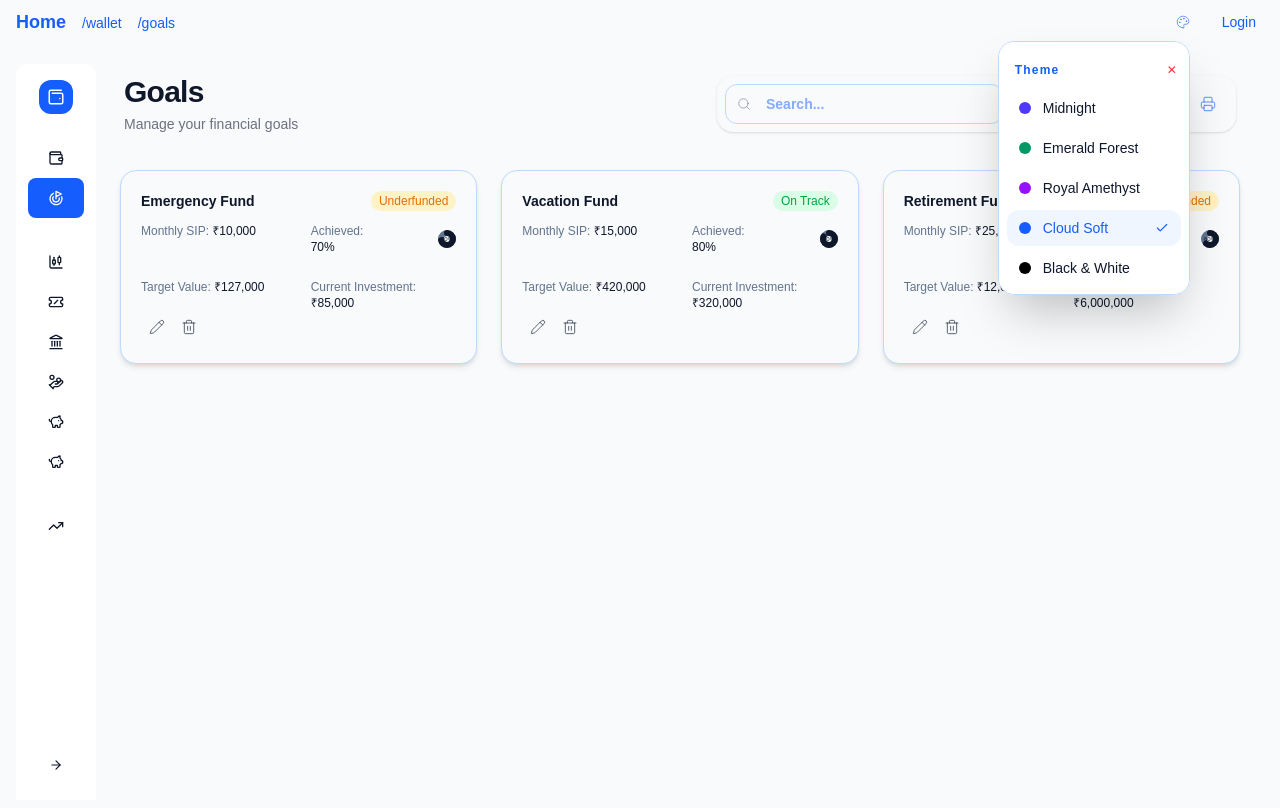
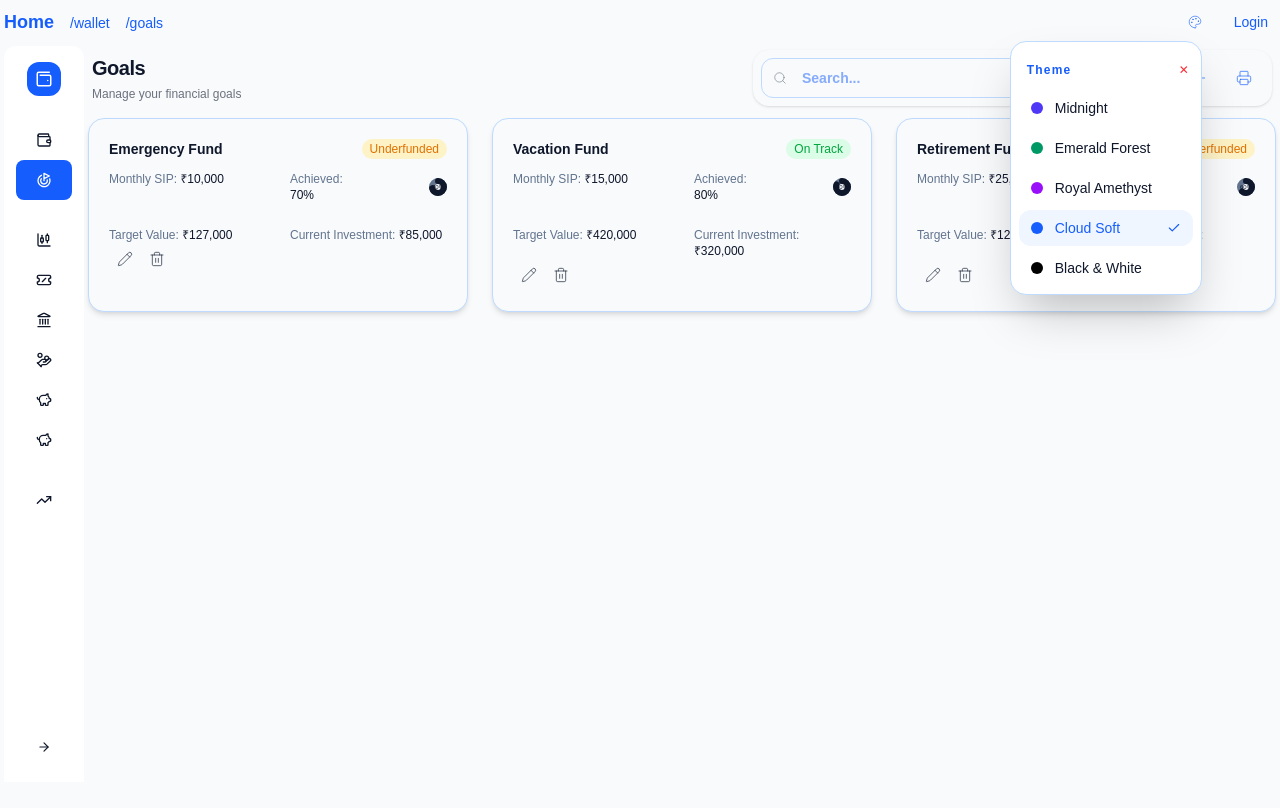
Before and after one commit to anilsworld2000/next-ui-playground, a Next.js app: page /wallet/goals in a window 1280 px wide. Both pictures are taken after a click on the button 1182 px from the left and 22 px from the top of the page. Shown: the top 808 px of the page. Built offline with nearby package versions, Linux system fonts and the light colour scheme.

Commit message:
fixing layout

```diff
--- a/app/components/Flyout/Flyout.tsx
+++ b/app/components/Flyout/Flyout.tsx
@@ -9,6 +9,7 @@ interface FlyoutProps {
     className?: string;
     // We need to know if it's open and how to close it from the parent
     isOpen: boolean;
+    width?: number;
     onClose: () => void;
 }
 
@@ -18,6 +19,7 @@ export default function Flyout({
     className,
     isOpen,
     title,
+    width = 48,
     onClose
 }: FlyoutProps) {
     const { theme } = useTheme();
@@ -43,9 +45,8 @@ export default function Flyout({
         <div
             ref={flyoutRef}
             className={cnClassNames(
-                " overflow-auto absolute right-0 mt-3 w-48 border shadow-2xl z-50 p-2 animate-in fade-in zoom-in-95 rounded-2xl duration-100",
-                theme.card, theme.border,
-                className
+                "overflow-hidden absolute right-0 mt-3 border shadow-2xl z-50 p-2 animate-in fade-in zoom-in-95 rounded-2xl duration-100",
+                theme.card, theme.border, `w-${width}`, className
             )}
         >
             {showCloseButton && (
--- a/app/components/Layouts/DashboardLayout.tsx
+++ b/app/components/Layouts/DashboardLayout.tsx
@@ -34,7 +34,7 @@ export default function DashboardLayout({ children, horizontalItems, verticalNav
                 </div>
 
                 {/* Row 2: children content */}
-                <main className="flex-1 p-6">
+                <main className="flex-1 pl-1">
                     {children}
                 </main>
             </div>
--- a/app/components/NavBars/VerticalNavBar.tsx
+++ b/app/components/NavBars/VerticalNavBar.tsx
@@ -38,7 +38,7 @@ export default function VerticalNavbar(props: VerticalNavbarProps) {
                     theme.theme.sidebar,
                     // 1. Changed h-screen to handle top-nav offset
                     // 2. Added overflow-hidden to the aside itself
-                    "fixed lg:sticky top-16 left-0 z-50 h-[calc(100vh-4rem)] rounded-t-xl transition-all duration-300 ease-in-out overflow-hidden",
+                    "fixed lg:sticky top-2 left-0 z-50 h-[calc(100vh-4rem)] rounded-t-xl transition-all duration-300 ease-in-out overflow-hidden ",
                     isSidebarOpen ? "w-64 translate-x-0" : "-translate-x-full lg:translate-x-0 lg:w-20"
                 )}>
                     {/* The wrapper must be flex-col h-full to make the nav scrollable */}
@@ -60,11 +60,11 @@ export default function VerticalNavbar(props: VerticalNavbarProps) {
 
                         {/* NAV: This is the ONLY part that should scroll */}
                         {/* Use overflow-y-auto and ensure it takes available space */}
-                        <nav className="flex-1 px-3 space-y-2 overflow-y-auto overflow-x-hidden scrollbar-hide">
+                        <nav className="flex-1 px-3 space-y-1 overflow-y-auto overflow-x-hidden scrollbar-hide">
                             {props.groups?.map((group) => (
                                 <div key={group.id} className="py-2">
                                     {isSidebarOpen && (
-                                        <div className="px-2 py-2 text-xs uppercase opacity-50">
+                                        <div className="px-2 py-0 text-xs uppercase opacity-50">
                                             {group.title}
                                         </div>
                                     )}
@@ -76,7 +76,7 @@ export default function VerticalNavbar(props: VerticalNavbarProps) {
                                                 if (window.innerWidth < 1024) setSidebarOpen(false);
                                             }}
                                             className={cnClassNames(
-                                                "group relative flex items-center gap-4 px-3 py-3 rounded-lg cursor-pointer transition-all",
+                                                "group relative flex items-center gap-2 px-3 py-3 rounded-lg cursor-pointer transition-all",
                                                 pathname === item.href ? theme.theme.primary : theme.theme.hoverBg,
                                                 pathname === item.href ? "text-white" : "",
                                                 !isSidebarOpen && "justify-center"
--- a/app/layout.tsx
+++ b/app/layout.tsx
@@ -34,10 +34,10 @@ export default function RootLayout({
             <CurrentRouteContextProvider >
               <SelectedDashboardProvider>
                 <UserProvider>
-                  <header className="p-1 pl-4 pr-4">
+                  <header className="p-1">
                     <TopNavBar />
                   </header>
-                  <main role="main" className="p-4 pt-0.5">
+                  <main role="main" className="p-1 pt-0.5">
                     {children}
                   </main>
                 </UserProvider>
--- a/app/wallet/WalletSectionLayout.tsx
+++ b/app/wallet/WalletSectionLayout.tsx
@@ -23,13 +23,13 @@ export default function WalletSectionLayout({
 
     return (
         <div className={cnClassNames("flex h-full", className)}>
-            <main className={cnClassNames("flex-1 space-y-8 animate-in fade-in duration-500", theme.theme.bg, mainClassName)}>
+            <main className={cnClassNames("flex-1 space-y-2 animate-in fade-in duration-500", theme.theme.bg, mainClassName)}>
                 <header>
-                    <div className="flex flex-wrap items-center justify-between gap-3 rounded-lg p-1 ">
+                    <div className="flex flex-wrap items-center justify-between gap-3 rounded-xl  p-1">
                         <div className="min-w-0">
                             <div>
-                                {title && <h1 className="text-3xl font-bold tracking-tight truncate">{title}</h1>}
-                                {subtitle && <p className="opacity-60 text-sm mt-1 truncate">{subtitle}</p>}
+                                {title && <h1 className="text-xl font-bold tracking-tight truncate">{title}</h1>}
+                                {subtitle && <p className="opacity-60 text-xs mt-1 truncate">{subtitle}</p>}
                             </div>
                         </div>
                         {headerControls}
--- a/app/wallet/asset-allocation/page.tsx
+++ b/app/wallet/asset-allocation/page.tsx
@@ -222,10 +222,6 @@ export default function AssetAllocationPage() {
             >
 
             </Tabs>
-            {/* <DataGrid
-                columns={ALLOCATION_COLUMNS}
-                data={finalDisplayData}
-            /> */}
         </WalletSectionLayout>
     );
 }
```
